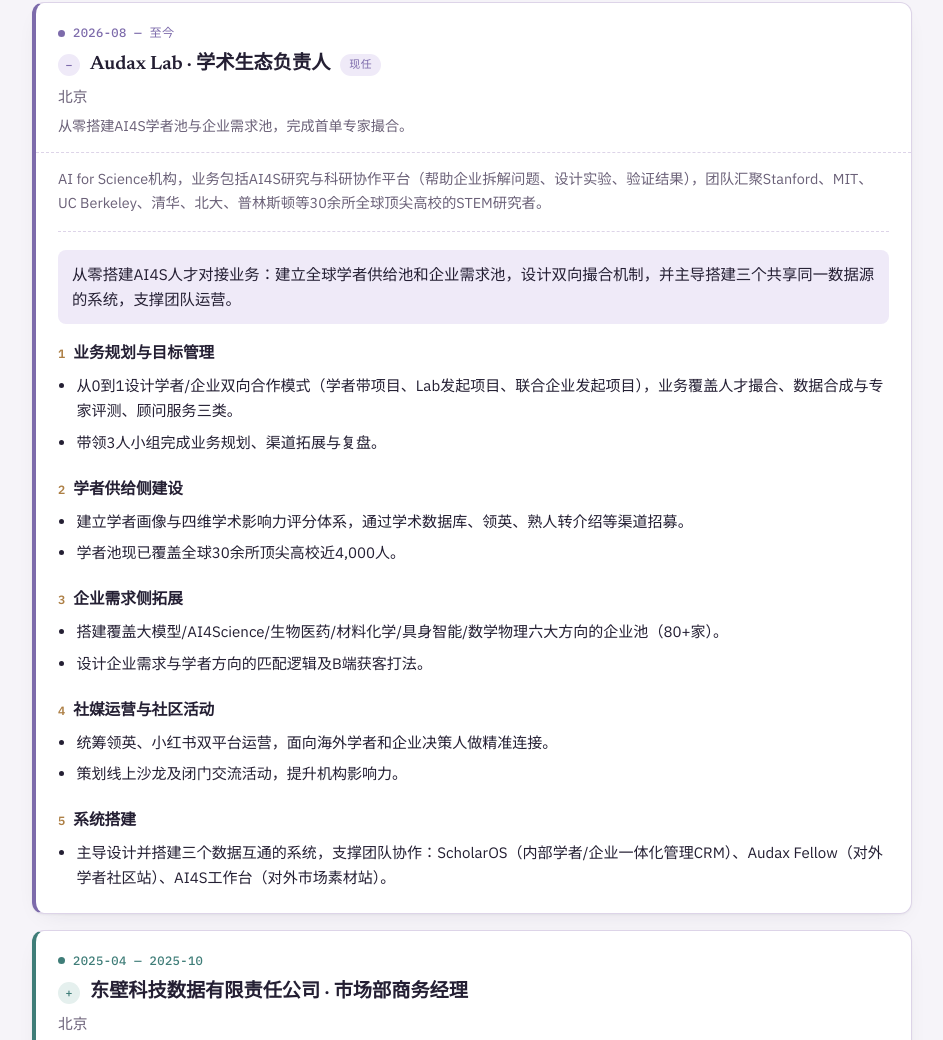
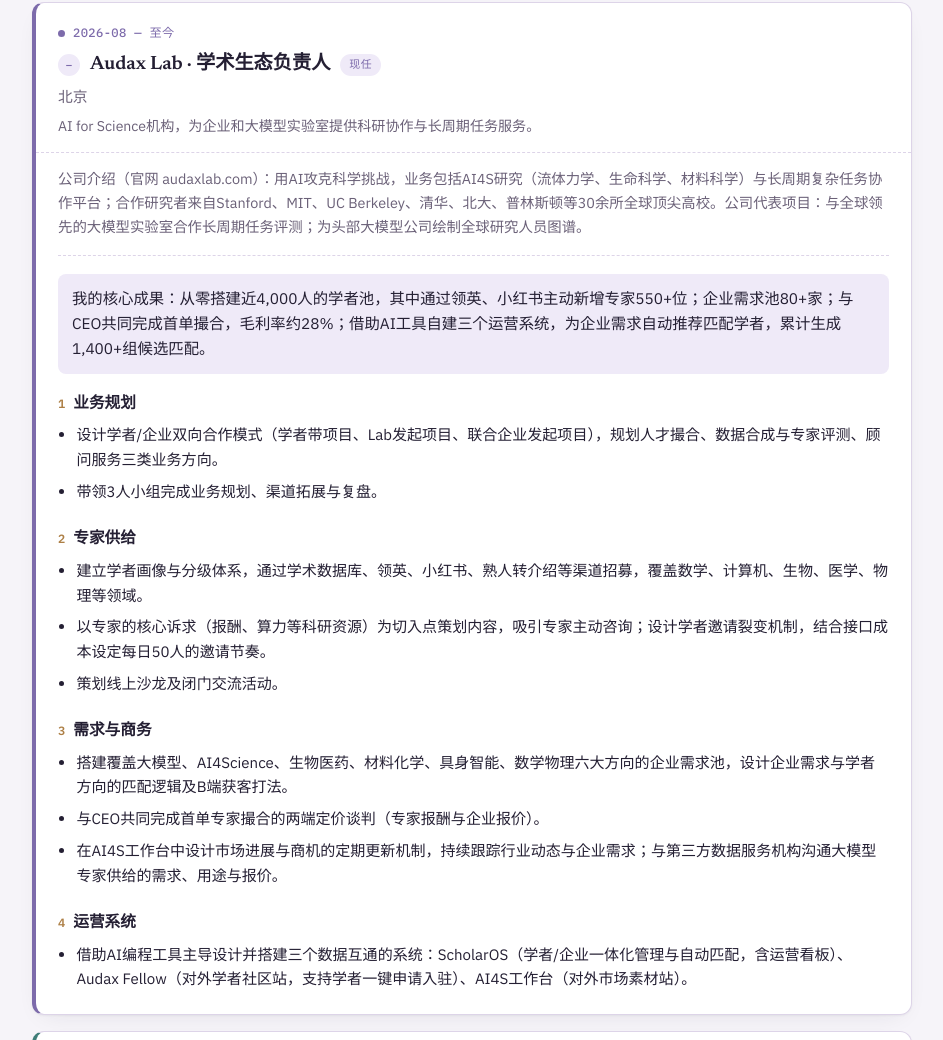
Before and after one commit to NicoleWang-NJFMTLW/resume-cn, a plain HTML site: page index.html in a window 1280 px wide. Shown: the part 931-1971 px from the top of the page, without its empty margins (168-1111 px from the left). Drawn offline with Linux system fonts and the light colour scheme.

Commit message:
Audax段重新梳理：公司介绍与本人成果分开；删活跃300；候选匹配表述；利益点与申请入驻措辞；专栏数量统一
Co-Authored-By: Claude Opus 5.5 <noreply@anthropic.com>

```diff
--- a/index.html
+++ b/index.html
@@ -682,49 +682,43 @@
             <div class="job-title"><span class="job-chevron"></span><h3>Audax Lab · 学术生态负责人</h3><span class="job-current-badge">现任</span></div>
           </div>
           <p class="place">北京</p>
-          <p class="teaser">从零搭建AI4S学者池与企业需求池，完成首单专家撮合。</p>
+          <p class="teaser">AI for Science机构，为企业和大模型实验室提供科研协作与长周期任务服务。</p>
         </summary>
         <div class="job-body">
-        <p class="org-blurb">AI for Science机构，业务包括AI4S研究与科研协作平台（帮助企业拆解问题、设计实验、验证结果），团队汇聚Stanford、MIT、UC Berkeley、清华、北大、普林斯顿等30余所全球顶尖高校的STEM研究者。</p>
+        <p class="org-blurb">公司介绍（官网 audaxlab.com）：用AI攻克科学挑战，业务包括AI4S研究（流体力学、生命科学、材料科学）与长周期复杂任务协作平台；合作研究者来自Stanford、MIT、UC Berkeley、清华、北大、普林斯顿等30余所全球顶尖高校。公司代表项目：与全球领先的大模型实验室合作长周期任务评测；为头部大模型公司绘制全球研究人员图谱。</p>
 
-        <p class="thesis">从零搭建AI4S人才对接业务：建立全球学者供给池和企业需求池，设计双向撮合机制，并主导搭建三个共享同一数据源的系统，支撑团队运营。</p>
+        <p class="thesis">我的核心成果：从零搭建近4,000人的学者池，其中通过领英、小红书主动新增专家550+位；企业需求池80+家；与CEO共同完成首单撮合，毛利率约28%；借助AI工具自建三个运营系统，为企业需求自动推荐匹配学者，累计生成1,400+组候选匹配。</p>
 
         <div class="block">
-          <h4><span class="b-idx">1</span> 业务规划与目标管理</h4>
+          <h4><span class="b-idx">1</span> 业务规划</h4>
           <ul>
-            <li>从0到1设计学者/企业双向合作模式（学者带项目、Lab发起项目、联合企业发起项目），业务覆盖人才撮合、数据合成与专家评测、顾问服务三类。</li>
+            <li>设计学者/企业双向合作模式（学者带项目、Lab发起项目、联合企业发起项目），规划人才撮合、数据合成与专家评测、顾问服务三类业务方向。</li>
             <li>带领3人小组完成业务规划、渠道拓展与复盘。</li>
           </ul>
         </div>
 
         <div class="block">
-          <h4><span class="b-idx">2</span> 学者供给侧建设</h4>
+          <h4><span class="b-idx">2</span> 专家供给</h4>
           <ul>
-            <li>建立学者画像与四维学术影响力评分体系，通过学术数据库、领英、熟人转介绍等渠道招募。</li>
-            <li>学者池现已覆盖全球30余所顶尖高校近4,000人。</li>
+            <li>建立学者画像与分级体系，通过学术数据库、领英、小红书、熟人转介绍等渠道招募，覆盖数学、计算机、生物、医学、物理等领域。</li>
+            <li>以专家的核心诉求（报酬、算力等科研资源）为切入点策划内容，吸引专家主动咨询；设计学者邀请裂变机制，结合接口成本设定每日50人的邀请节奏。</li>
+            <li>策划线上沙龙及闭门交流活动。</li>
           </ul>
         </div>
 
         <div class="block">
-          <h4><span class="b-idx">3</span> 企业需求侧拓展</h4>
+          <h4><span class="b-idx">3</span> 需求与商务</h4>
           <ul>
-            <li>搭建覆盖大模型/AI4Science/生物医药/材料化学/具身智能/数学物理六大方向的企业池（80+家）。</li>
-            <li>设计企业需求与学者方向的匹配逻辑及B端获客打法。</li>
+            <li>搭建覆盖大模型、AI4Science、生物医药、材料化学、具身智能、数学物理六大方向的企业需求池，设计企业需求与学者方向的匹配逻辑及B端获客打法。</li>
+            <li>与CEO共同完成首单专家撮合的两端定价谈判（专家报酬与企业报价）。</li>
+            <li>在AI4S工作台中设计市场进展与商机的定期更新机制，持续跟踪行业动态与企业需求；与第三方数据服务机构沟通大模型专家供给的需求、用途与报价。</li>
           </ul>
         </div>
 
         <div class="block">
-          <h4><span class="b-idx">4</span> 社媒运营与社区活动</h4>
+          <h4><span class="b-idx">4</span> 运营系统</h4>
           <ul>
-            <li>统筹领英、小红书双平台运营，面向海外学者和企业决策人做精准连接。</li>
-            <li>策划线上沙龙及闭门交流活动，提升机构影响力。</li>
-          </ul>
-        </div>
-
-        <div class="block">
-          <h4><span class="b-idx">5</span> 系统搭建</h4>
-          <ul>
-            <li>主导设计并搭建三个数据互通的系统，支撑团队协作：ScholarOS（内部学者/企业一体化管理CRM）、Audax Fellow（对外学者社区站）、AI4S工作台（对外市场素材站）。</li>
+            <li>借助AI编程工具主导设计并搭建三个数据互通的系统：ScholarOS（学者/企业一体化管理与自动匹配，含运营看板）、Audax Fellow（对外学者社区站，支持学者一键申请入驻）、AI4S工作台（对外市场素材站）。</li>
           </ul>
         </div>
         </div>
@@ -759,7 +753,7 @@
             <div class="job-title"><span class="job-chevron"></span><h3>曼迪匹艾（北京）科技服务有限公司 · Editor & Team leader【学术合作 & 团队负责人】</h3></div>
           </div>
           <p class="place">北京</p>
-          <p class="teaser">5年全球学术合作与期刊运营，管理20人团队，主导100+热点专栏策划。</p>
+          <p class="teaser">5年全球学术合作与期刊运营，管理20人团队，主导约100个热点专栏策划。</p>
         </summary>
         <div class="job-body">
 
```
